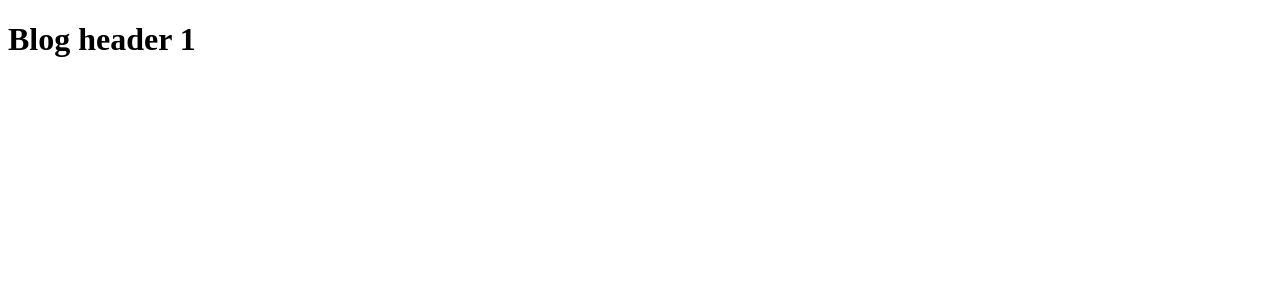
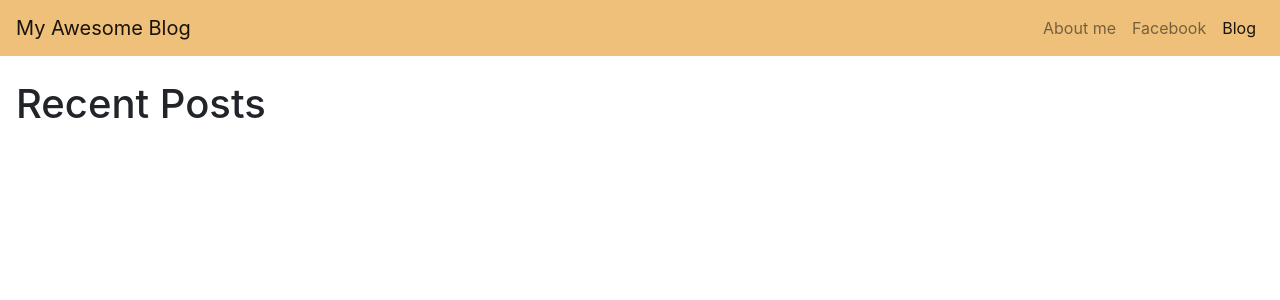
Before and after one commit to nickelk/myawesomeblog, a Django app: page /posts/ in a window 1280 px wide. Shown: the top 300 px of the page. Run offline with Django 3.2, Linux system fonts and the light colour scheme; data that the repository does not hold is empty.

Commit message:
blog template changed

```diff
--- a/blog/templates/blog/blog.html
+++ b/blog/templates/blog/blog.html
@@ -1,10 +1,96 @@
-<!DOCTYPE html>
+<!doctype html>
 <html lang="en">
-<head>
-    <meta charset="UTF-8">
-    <title>Blog</title>
-</head>
-<body>
-    <h1>Blog header 1</h1>
-</body>
+  <head>
+    <meta charset="utf-8">
+    <meta name="viewport" content="width=device-width, initial-scale=1, shrink-to-fit=no">
+    <meta name="description" content="">
+    <meta name="author" content="Mark Otto, Jacob Thornton, and Bootstrap contributors">
+    <meta name="generator" content="Hugo 0.88.1">
+    <title>Album example · Bootstrap v4.6</title>
+
+
+
+
+    <!-- Bootstrap core CSS -->
+<link rel="stylesheet" href="https://cdn.jsdelivr.net/npm/bootstrap@4.6.1/dist/css/bootstrap.min.css" integrity="sha384-zCbKRCUGaJDkqS1kPbPd7TveP5iyJE0EjAuZQTgFLD2ylzuqKfdKlfG/eSrtxUkn" crossorigin="anonymous">
+
+
+
+    <!-- Favicons -->
+<link rel="apple-touch-icon" href="/docs/4.6/assets/img/favicons/apple-touch-icon.png" sizes="180x180">
+<link rel="icon" href="/docs/4.6/assets/img/favicons/favicon-32x32.png" sizes="32x32" type="image/png">
+<link rel="icon" href="/docs/4.6/assets/img/favicons/favicon-16x16.png" sizes="16x16" type="image/png">
+<link rel="manifest" href="/docs/4.6/assets/img/favicons/manifest.json">
+<link rel="mask-icon" href="/docs/4.6/assets/img/favicons/safari-pinned-tab.svg" color="#563d7c">
+<link rel="icon" href="/docs/4.6/assets/img/favicons/favicon.ico">
+<meta name="msapplication-config" content="/docs/4.6/assets/img/favicons/browserconfig.xml">
+<meta name="theme-color" content="#563d7c">
+
+
+    <style>
+      .bd-placeholder-img {
+        font-size: 1.125rem;
+        text-anchor: middle;
+        -webkit-user-select: none;
+        -moz-user-select: none;
+        -ms-user-select: none;
+        user-select: none;
+      }
+
+      @media (min-width: 768px) {
+        .bd-placeholder-img-lg {
+          font-size: 3.5rem;
+        }
+      }
+    </style>
+
+
+    <!-- Custom styles for this template -->
+    <link href="album.css" rel="stylesheet">
+  </head>
+  <body>
+
+<header>
+<nav class="navbar navbar-expand-lg navbar-light" style="background-color: #efc07a;">
+  <a class="navbar-brand" href="#">My Awesome Blog</a>
+  <button class="navbar-toggler" type="button" data-toggle="collapse" data-target="#navbarNavAltMarkup" aria-controls="navbarNavAltMarkup" aria-expanded="false" aria-label="Toggle navigation">
+    <span class="navbar-toggler-icon"></span>
+  </button>
+  <div class="collapse navbar-collapse" id="navbarNavAltMarkup">
+    <div class="navbar-nav ml-auto">
+      <a class="nav-link" href="#">About me</a>
+      <a class="nav-link" href="#">Facebook</a>
+      <a class="nav-link active" href="#">Blog</a>
+    </div>
+  </div>
+</nav>
+</header>
+
+<main role="main" class="pl-3">
+
+<h1 class="pt-4 pb-5">Recent Posts</h1>
+
+    {% for post in posts.all %}
+
+       <h2>{{ post.title }}</h2>
+        <br/>
+        <img src="{{ post.image.url }}" height=300 width="300" class="img-fluid">
+        <br/>
+        {{ post.date }}
+        <br/>
+        <br/>
+
+    {% endfor %}
+
+</main>
+
+
+
+<script src="https://cdn.jsdelivr.net/npm/jquery@3.5.1/dist/jquery.slim.min.js" integrity="sha384-DfXdz2htPH0lsSSs5nCTpuj/zy4C+OGpamoFVy38MVBnE+IbbVYUew+OrCXaRkfj" crossorigin="anonymous"></script>
+<script src="https://cdn.jsdelivr.net/npm/popper.js@1.16.1/dist/umd/popper.min.js" integrity="sha384-9/reFTGAW83EW2RDu2S0VKaIzap3H66lZH81PoYlFhbGU+6BZp6G7niu735Sk7lN" crossorigin="anonymous"></script>
+<script src="https://cdn.jsdelivr.net/npm/bootstrap@4.6.1/dist/js/bootstrap.min.js" integrity="sha384-VHvPCCyXqtD5DqJeNxl2dtTyhF78xXNXdkwX1CZeRusQfRKp+tA7hAShOK/B/fQ2" crossorigin="anonymous"></script>
+
+
+
+  </body>
 </html>
--- a/blog/views.py
+++ b/blog/views.py
@@ -1,6 +1,8 @@
 from django.shortcuts import render
+from .models import Post
 
 
 # Create your views here.
 def showblog(request):
-    return render(request, 'blog/blog.html')
+    posts = Post.objects
+    return render(request, 'blog/blog.html', {'posts': posts})
```
